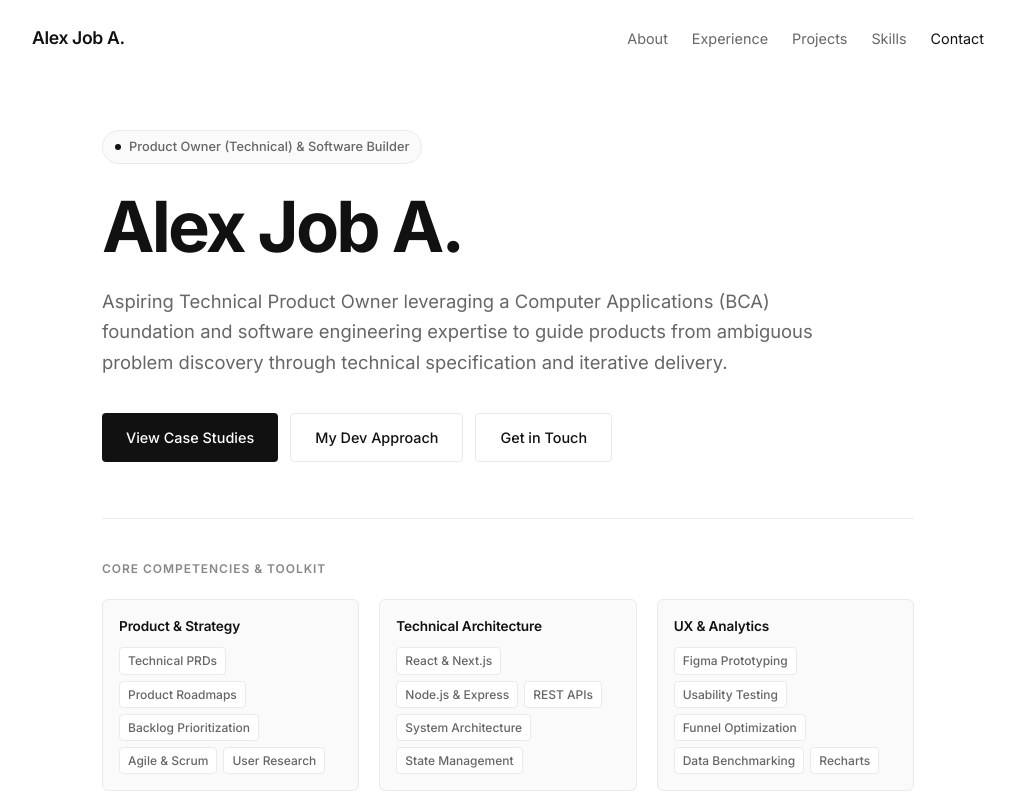
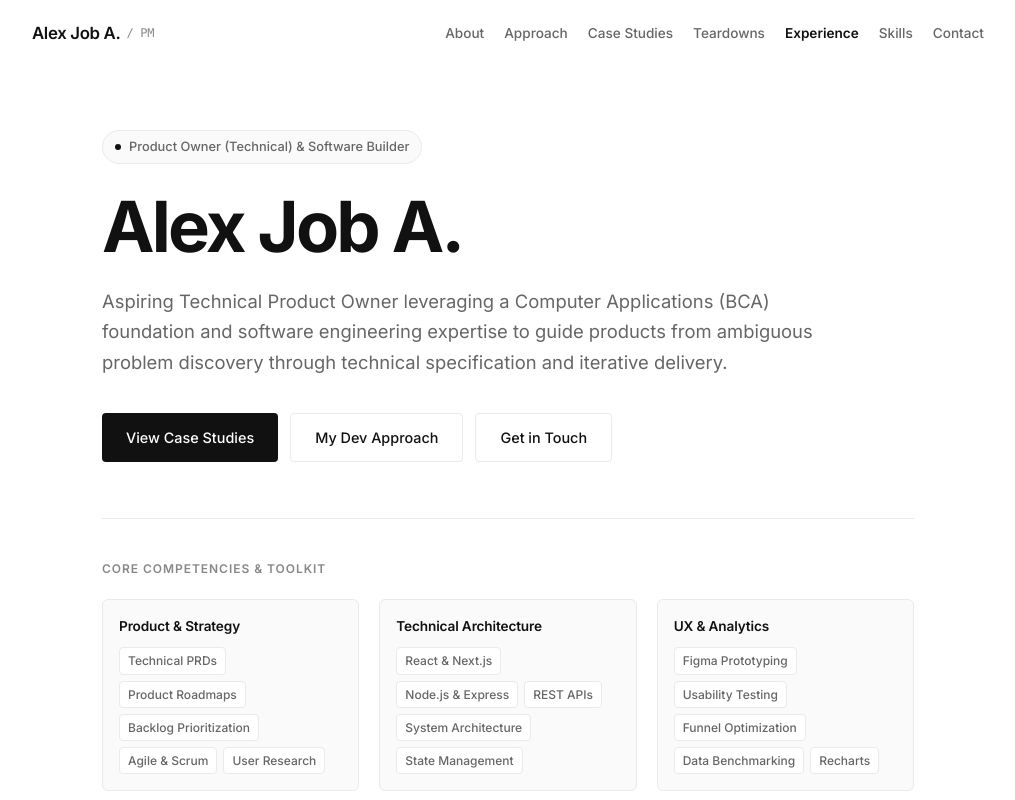
Before and after one commit to AlexBrighten/Alex-Job-Brighten, a Next.js app: page / in a window 1280 px wide. Shown: the top 800 px of the page, without its empty margins (132-1147 px from the left). Built offline with nearby package versions, Linux system fonts and the light colour scheme.

Commit message:
feat(navigation): integrate Approach, Case Studies, and Teardowns into main layout and navbar

```diff
--- a/src/app/components/Navbar.js
+++ b/src/app/components/Navbar.js
@@ -5,8 +5,10 @@ import styles from "./Navbar.module.css";
 
 const navLinks = [
   { label: "About", href: "#about" },
+  { label: "Approach", href: "#approach" },
+  { label: "Case Studies", href: "#case-studies" },
+  { label: "Teardowns", href: "#teardowns" },
   { label: "Experience", href: "#experience" },
-  { label: "Projects", href: "#projects" },
   { label: "Skills", href: "#skills" },
   { label: "Contact", href: "#contact" },
 ];
@@ -18,17 +20,18 @@ export default function Navbar() {
 
   useEffect(() => {
     const handleScroll = () => {
-      setScrolled(window.scrollY > 40);
+      setScrolled(window.scrollY > 30);
 
-      const sections = navLinks.map((l) => l.href.replace("#", ""));
-      for (const section of sections.reverse()) {
-        const el = document.getElementById(section);
-        if (el && el.getBoundingClientRect().top <= 200) {
-          setActiveSection(section);
+      const sectionIds = navLinks.map((l) => l.href.replace("#", ""));
+      for (const id of sectionIds.slice().reverse()) {
+        const el = document.getElementById(id);
+        if (el && el.getBoundingClientRect().top <= 240) {
+          setActiveSection(id);
           break;
         }
       }
     };
+
     window.addEventListener("scroll", handleScroll);
     return () => window.removeEventListener("scroll", handleScroll);
   }, []);
@@ -38,19 +41,25 @@ export default function Navbar() {
       <div className={`container ${styles.navInner}`}>
         <a href="#" className={styles.logo}>
           Alex Job A.
+          <span className={styles.logoRole}>/ PM</span>
         </a>
 
         <div className={`${styles.navLinks} ${menuOpen ? styles.open : ""}`}>
-          {navLinks.map((link) => (
+          {navLinks.map((link) => {
+            const sectionId = link.href.replace("#", "");
+            const isActive = activeSection === sectionId;
+
+            return (
               <a
                 key={link.href}
                 href={link.href}
-              className={`${styles.navLink} ${activeSection === link.href.replace("#", "") ? styles.active : ""}`}
+                className={`${styles.navLink} ${isActive ? styles.active : ""}`}
                 onClick={() => setMenuOpen(false)}
               >
                 {link.label}
               </a>
-          ))}
+            );
+          })}
         </div>
 
         <button
--- a/src/app/components/Navbar.module.css
+++ b/src/app/components/Navbar.module.css
@@ -4,14 +4,16 @@
   left: 0;
   right: 0;
   z-index: 1000;
-  padding: 24px 0;
+  padding: 20px 0;
   transition: all var(--transition-base);
   background: var(--bg-primary);
 }
 
 .scrolled {
-  padding: 16px 0;
+  padding: 14px 0;
   border-bottom: 1px solid var(--border-color);
+  background: rgba(255, 255, 255, 0.95);
+  backdrop-filter: blur(8px);
 }
 
 .navInner {
@@ -22,25 +24,38 @@
 
 .logo {
   font-weight: 600;
-  font-size: 1.1rem;
+  font-size: 1.05rem;
   z-index: 1001;
   letter-spacing: -0.02em;
+  display: flex;
+  align-items: center;
+  gap: 6px;
+  color: var(--text-primary);
+}
+
+.logoRole {
+  font-family: var(--font-mono);
+  font-size: 0.75rem;
+  font-weight: 400;
+  color: var(--text-muted);
 }
 
 .navLinks {
   display: flex;
   align-items: center;
-  gap: 24px;
+  gap: 20px;
 }
 
 .navLink {
-  font-size: 0.9rem;
+  font-size: 0.85rem;
   color: var(--text-secondary);
+  font-weight: 450;
   transition: color var(--transition-fast);
 }
 
 .navLink:hover, .navLink.active {
   color: var(--text-primary);
+  font-weight: 600;
 }
 
 .hamburger {
@@ -53,7 +68,7 @@
 
 .hamburger span {
   display: block;
-  width: 24px;
+  width: 22px;
   height: 2px;
   background: var(--text-primary);
   transition: all var(--transition-base);
@@ -72,7 +87,7 @@
   transform: rotate(-45deg) translate(5px, -5px);
 }
 
-@media (max-width: 768px) {
+@media (max-width: 860px) {
   .hamburger {
     display: flex;
   }
@@ -83,7 +98,7 @@
     flex-direction: column;
     justify-content: center;
     align-items: center;
-    gap: 32px;
+    gap: 28px;
     background: var(--bg-primary);
     opacity: 0;
     pointer-events: none;
--- a/src/app/page.js
+++ b/src/app/page.js
@@ -1,8 +1,10 @@
 import Navbar from "./components/Navbar";
 import Hero from "./components/Hero";
 import About from "./components/About";
+import Approach from "./components/Approach";
+import CaseStudies from "./components/CaseStudies";
+import ProductTeardowns from "./components/ProductTeardowns";
 import Experience from "./components/Experience";
-import Projects from "./components/Projects";
 import Skills from "./components/Skills";
 import Contact from "./components/Contact";
 
@@ -13,8 +15,10 @@ export default function Home() {
       <main>
         <Hero />
         <About />
+        <Approach />
+        <CaseStudies />
+        <ProductTeardowns />
         <Experience />
-        <Projects />
         <Skills />
         <Contact />
       </main>
```
Lines whose indentation alone changed are shown as unchanged.
